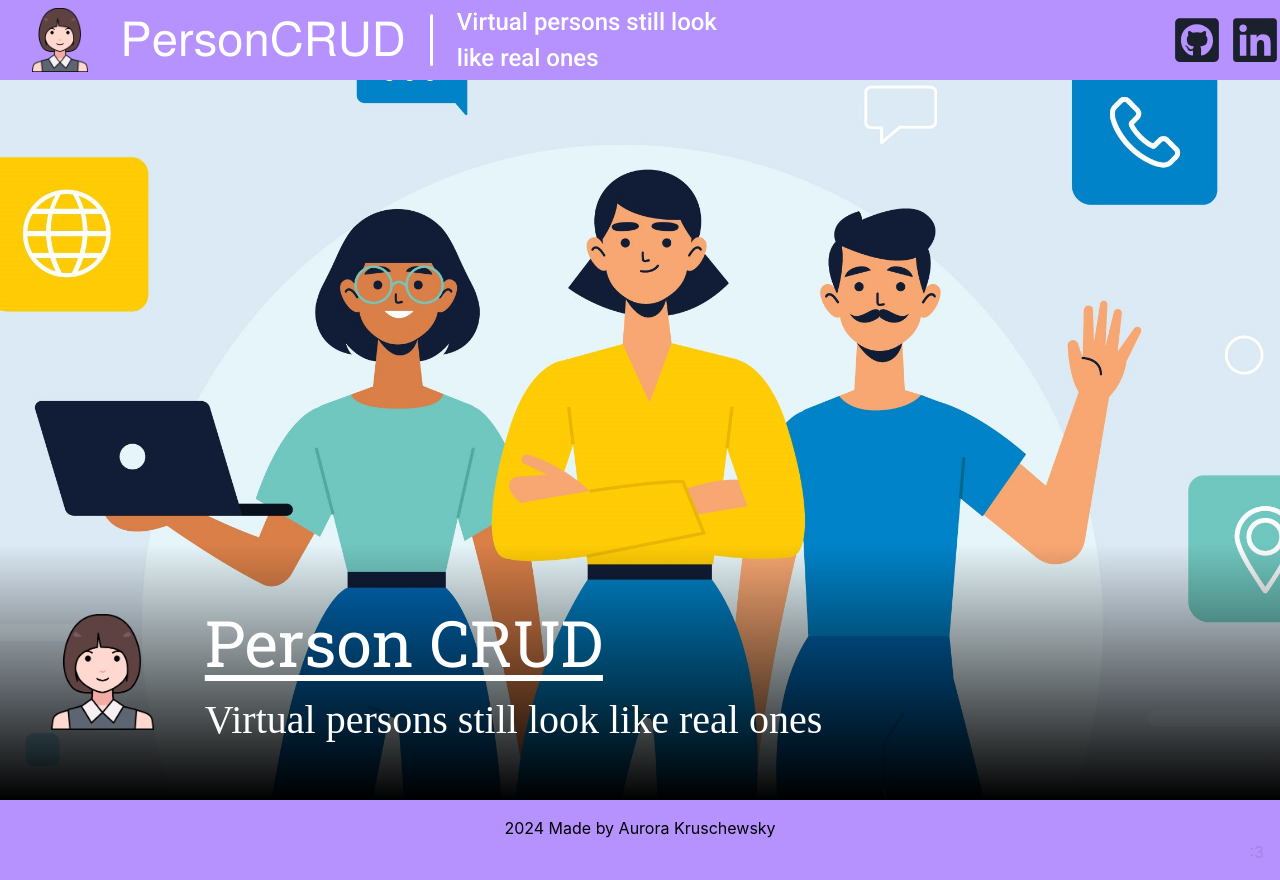
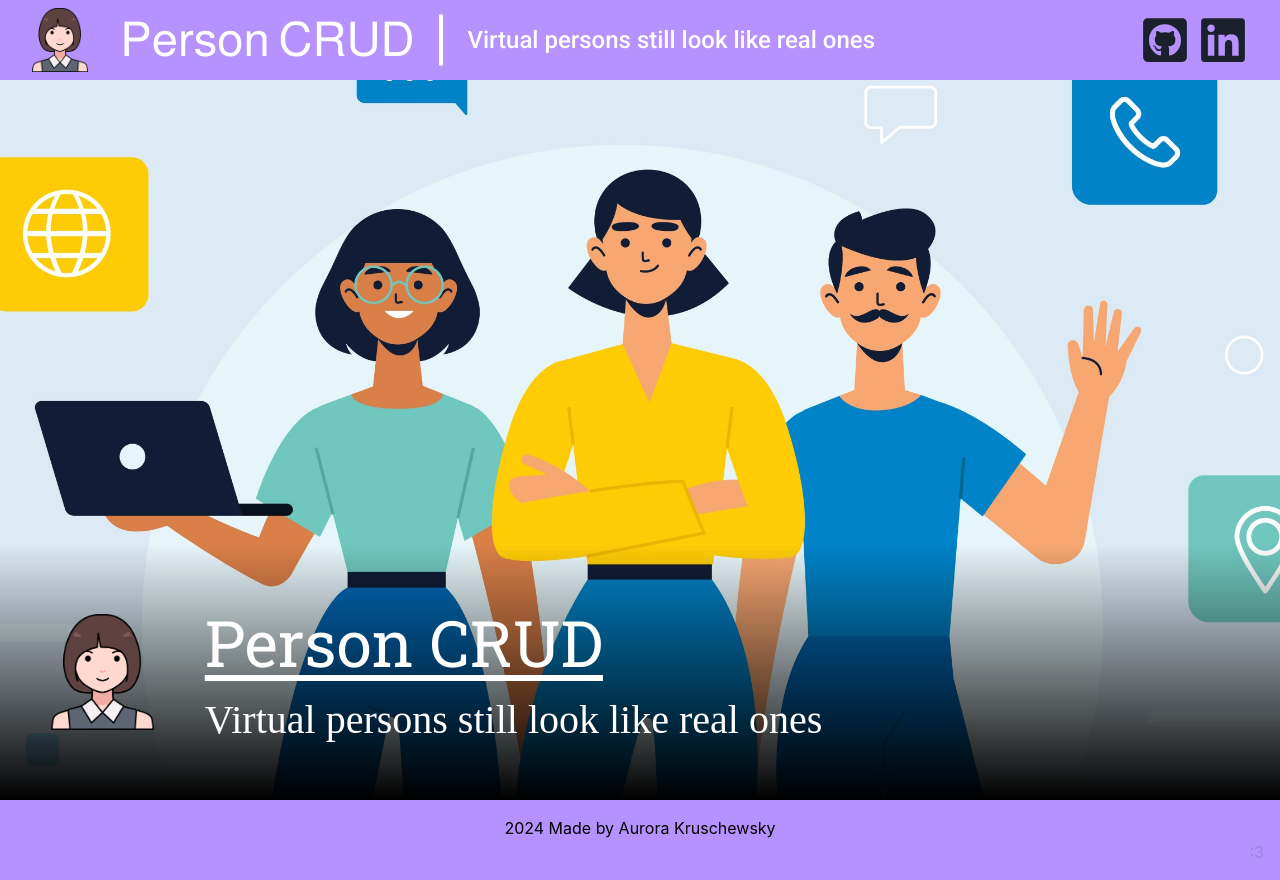
Before and after one commit to AurorinhaBoreal/PersonCRUD-FrontEnd, a React (Vite) app: page / in a window 1280 px wide. Shown: the top 880 px of the page. Built offline with nearby package versions, Linux system fonts and the light colour scheme.

Commit message:
refactor: Improve Header Responsivity

```diff
--- a/src/components/Header/index.module.css
+++ b/src/components/Header/index.module.css
@@ -3,6 +3,8 @@
     display: flex;
     height: 5rem;
     background-color: var(--c-purple);
+    justify-content: space-between;
+    align-items: center;
 }
 
 .headerContent {
@@ -39,8 +41,6 @@
 
 .headerIcons {
     display: flex;
-    align-items: center;
-    justify-content: end;
+    margin-right: 2rem;
     gap: 0.5rem;
-    width: 53vw;
 }
--- a/src/components/Header/index.tsx
+++ b/src/components/Header/index.tsx
@@ -5,13 +5,15 @@ import styles from "./index.module.css"
 import logo from "@assets/images/logo.png"
 
 export default function Index() {
+    const linkedIn:string = "https://www.linkedin.com/in/aurora-kruschewsky"
+    const gitHub:string = "https://github.com/AurorinhaBoreal?tab=overview&from=2024-06-01&to=2024-06-24"
 
     return(
         <Box className={styles.header}>
             <Box className={styles.headerContent}>
                 <Image src={logo} className={styles.headerLogo} alt="Logo PersonCRUD"/>
                 <Text fontSize="5xl" className={styles.headerTitle}>
-                    PersonCRUD
+                    Person CRUD
                 </Text>
                 <Box className={styles.headerDivider}/>
                 <Text fontSize="2xl" className={styles.headerSlogan}>
@@ -20,6 +22,7 @@ export default function Index() {
             </Box>
             <Box className={styles.headerIcons}>
                 <IconButton
+                    onClick={() => window.open(gitHub, "_blank")}
                     _hover="none"
                     backgroundColor="#b592fd"
                     colorScheme='gray'
@@ -27,6 +30,7 @@ export default function Index() {
                     icon={<Icon as={FaGithubSquare} boxSize={50}/>}
                 />
                 <IconButton
+                    onClick={() => window.open(linkedIn, "_blank")}
                     _hover="none"
                     backgroundColor="#b592fd"
                     colorScheme='gray'
```
Lines whose indentation alone changed are shown as unchanged.
